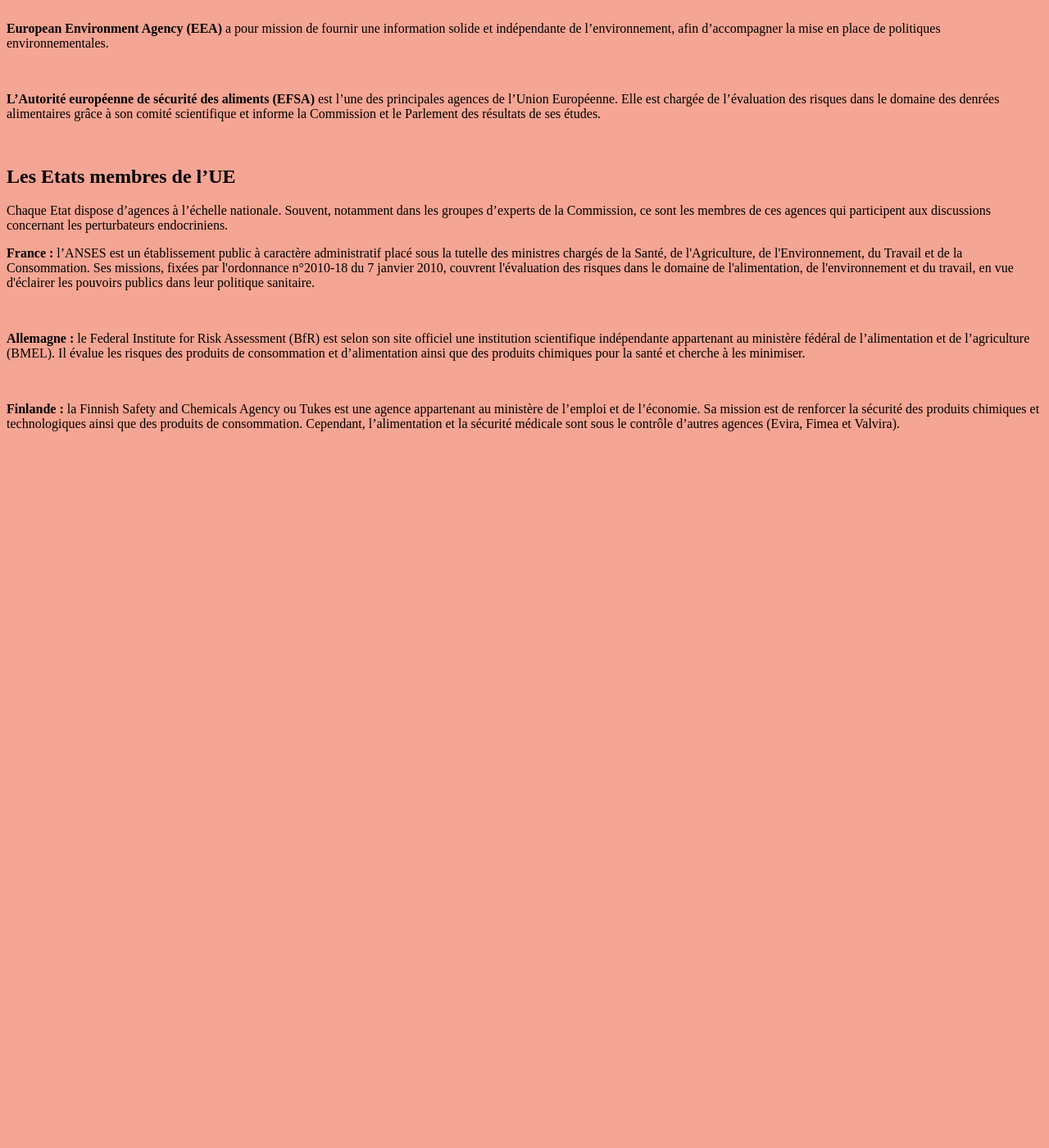
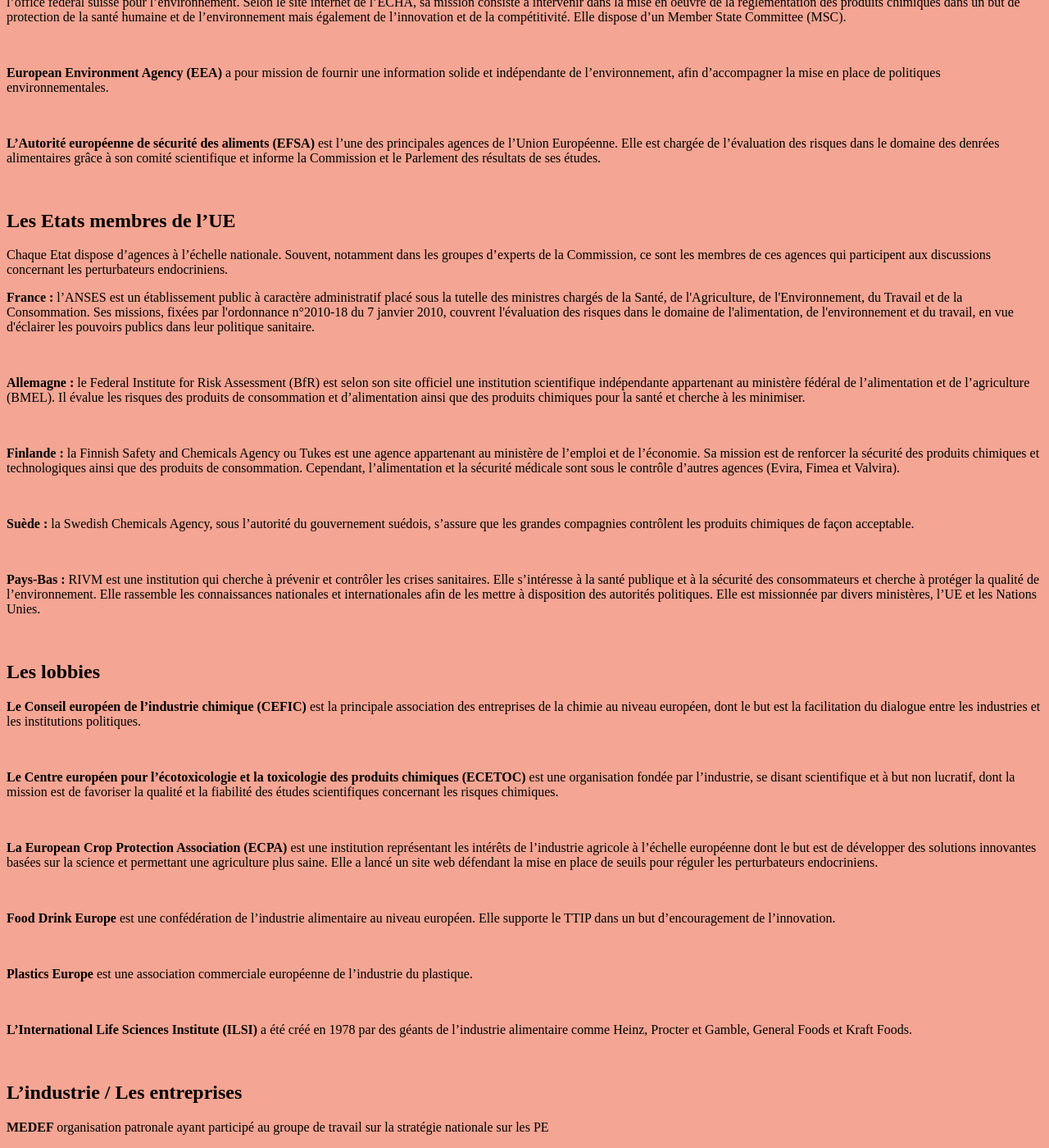
Before and after one commit to controverses/perturbateurs-endocriniens, a Jekyll site: the page annexe.md/fichesacteurs.html, which Jekyll copies as it is, in a window 1280 px wide and 1400 px high, scrolled down 547 px. Shown: the whole window at 82% size. Built offline with Jekyll 4.4.1, drawn with Linux system fonts in a browser that asks for light colours; before the commit the page ends 1115 px from its top, so only the background shows below that; some of the changed text lies outside the part shown.

Commit message:
Update fichesacteurs.html

```diff
--- a/annexe.md/fichesacteurs.html
+++ b/annexe.md/fichesacteurs.html
@@ -79,14 +79,14 @@
 <h1>Fiches acteurs </h1>
     <h2>Les institutions européennes</h2>
 
-    <p><strong>La Commission Européenne </strong> C’est elle qui mène les négociations entre différents acteurs avant de proposer un projet de loi au Parlement afin de mettre en place une régulation des perturbateurs endocriniens. Elle est constituée de plusieurs directions générales :
--	La DG ENV (environnement) chargée du dossier des perturbateurs de 2009 à 2014.
--	La DG SANTE (anciennement DG SANCO, santé et consommateurs) chargée du dossier depuis 2014.
--	La DG GROW (industrie, marché interne, entreprenariat)
+    <p><strong>La Commission Européenne </strong> C’est elle qui mène les négociations entre différents acteurs avant de proposer un projet de loi au Parlement afin de mettre en place une régulation des perturbateurs endocriniens. Elle est constituée de plusieurs directions générales : <br/>
+-	La DG ENV (environnement) chargée du dossier des perturbateurs de 2009 à 2014.<br/>
+-	La DG SANTE (anciennement DG SANCO, santé et consommateurs) chargée du dossier depuis 2014.<br/>
+-	La DG GROW (industrie, marché interne, entreprenariat)<br/>
 Elle dispose de deux groupes d’experts :
--	Le groupe ad hoc sous la direction de la DG environnement établi en 2010 et constitué de commissaires, de membres d’agences de l’UE et d’agences d’Etats membres.
+-	Le groupe ad hoc sous la direction de la DG environnement établi en 2010 et constitué de commissaires, de membres d’agences de l’UE et d’agences d’Etats membres.<br/>
 
--	L’Endocrine Disruptors Expert Advisory Group (ED EAG), sous la direction du Joint Research Center (JRC) depuis novembre 2011.
+-	L’Endocrine Disruptors Expert Advisory Group (ED EAG), sous la direction du Joint Research Center (JRC) depuis novembre 2011.<br/>
 The Joint Research Centre (JRC) is the European Commission's science and knowledge service which employs scientists to carry out research in order to provide independent scientific advice and support to EU policy. https://ec.europa.eu/jrc/en
 Elle est également conseillée par un groupe d’experts indépendant, le Scientific Committee on Consumer Safety.
 
@@ -120,6 +120,80 @@
      <p><strong>Finlande :  </strong> la Finnish Safety and Chemicals Agency ou Tukes est une agence appartenant au ministère de l’emploi et de l’économie. Sa mission est de renforcer la sécurité des produits chimiques et technologiques ainsi que des produits de consommation. Cependant, l’alimentation et la sécurité médicale sont sous le contrôle d’autres agences (Evira, Fimea et Valvira).
     </p> <br/>
 
+    <p><strong>Suède :   </strong> la Swedish Chemicals Agency, sous l’autorité du gouvernement suédois, s’assure que les grandes compagnies contrôlent les produits chimiques de façon acceptable.
+    </p> <br/>
+
+     <p><strong>Pays-Bas :  </strong> RIVM est une institution qui cherche à prévenir et contrôler les crises sanitaires. Elle s’intéresse à la santé publique et à la sécurité des consommateurs et cherche à protéger la qualité de l’environnement. Elle rassemble les connaissances nationales et internationales afin de les mettre à disposition des autorités politiques. Elle est missionnée par divers ministères, l’UE et les Nations Unies.
+       </p> <br/>
+
+    <h2>Les lobbies</h2>
+
+    <p><strong>Le Conseil européen de l’industrie chimique (CEFIC)  </strong> est la principale association des entreprises de la chimie au niveau européen, dont le but est la facilitation du dialogue entre les industries et les institutions politiques.
+       </p> <br/>
+
+      <p><strong>Le Centre européen pour l’écotoxicologie et la toxicologie des produits chimiques (ECETOC) </strong> est une organisation fondée par l’industrie, se disant scientifique et à but non lucratif, dont la mission est de favoriser la qualité et la fiabilité des études scientifiques concernant les risques chimiques.
+     </p> <br/>
+
+     <p><strong>La European Crop Protection Association (ECPA) </strong> est une institution représentant les intérêts de l’industrie agricole à l’échelle européenne dont le but est de développer des solutions innovantes basées sur la science et permettant une agriculture plus saine. Elle a lancé un site web défendant la mise en place de seuils pour réguler les perturbateurs endocriniens.
+     </p> <br/>
+
+     <p><strong>Food Drink Europe  </strong> est une confédération de l’industrie alimentaire au niveau européen. Elle supporte le TTIP dans un but d’encouragement de l’innovation.
+     </p> <br/>
+
+     <p><strong>Plastics Europe  </strong> est une association commerciale européenne de l’industrie du plastique.
+          </p> <br/>
+
+    <p><strong>L’International Life Sciences Institute (ILSI) </strong> a été créé en 1978 par des géants de l’industrie alimentaire comme Heinz, Procter et Gamble, General Foods et Kraft Foods.
+    </p> <br/>
+
+    <h2>L’industrie / Les entreprises</h2>
+    <p><strong>MEDEF  </strong> organisation patronale ayant participé au groupe de travail sur la stratégie nationale sur les PE
+    </p> <br/>
+
+    <p><strong>Union des Industries Chimiques : </strong> organisation professionnelle française ayant participé au groupe de travail sur la stratégie nationale sur les PE. Elle est très active pour défendre les intérêts de l’industrie chimique face à la réglementation sur les PE.
+    </p> <br/>
+
+      <p><strong>Patrick Levy :  </strong> médecin conseil de l’UIC et président du groupe Santé-Environnement du MEDEF. Il a participé au groupe de travail sur la stratégie nationale sur les perturbateurs endocriniens. Il est très présent dans les médias pour défendre les intérêts de l’industrie.
+    </p> <br/>
+
+    <p><strong>BASF :  </strong> groupe chimique allemand, sponsor du colloque Adebiotech sur les PE </p> <br/>
+
+    <p><strong>Suez (anciennement Suez environnement) :  </strong> groupe français de gestion de l’eau et des déchets</p> <br/>
+
+    <p><strong>Laboratoire Watchfrog :   </strong>start-up, co-fondée par Barbara Demeneix, proposant des services aux entreprises pour la détection et le test de perturbateurs endocriniens</p> <br/>
+
+
+    <p><strong>Veolia :    </strong>multinationale française proposant des services d’expertise dans les domaines de la gestion du cycle de l’eau, la gestion et valorisation des déchets et la gestion de l’énergie.
+    </p> <br/>
+
+
+    <h2>Les institutions indépendantes</h2>
+    <p><strong>L’Organisation de coopération et de développement économiques (OECD) </strong>est une organisation internationale constituée de 35 pays membres. Elle travaille depuis plus d’une dizaine d’années sur le développement de méthodes qui permettraient de détecter les perturbateurs endocriniens.
+    </p> <br/>
+
+    <p><strong>L’Organisation Mondiale de la Santé (OMS ou WHO – World Health Organization)  </strong>est une institution spécialisée de l’ONU pour la santé publique comprenant 197 états membres. Elle vote à la majorité des deux tiers des conventions internationales sur la santé.
+     </p> <br/>
+
+    <p><strong>Le Programme des Nations unies pour l’environnement (UNEP),  </strong>appartenant également à l’ONU, a pour but de coordonner les activités des Nations unies dans le domaine de l’environnement et d’assister les pays dans la mise en œuvre de politiques environnementales.
+        </p> <br/>
+
+
+
+
+
+
+
+
+
+
+
+
+
+
+
+
+
+
 
 
 </article>
```
